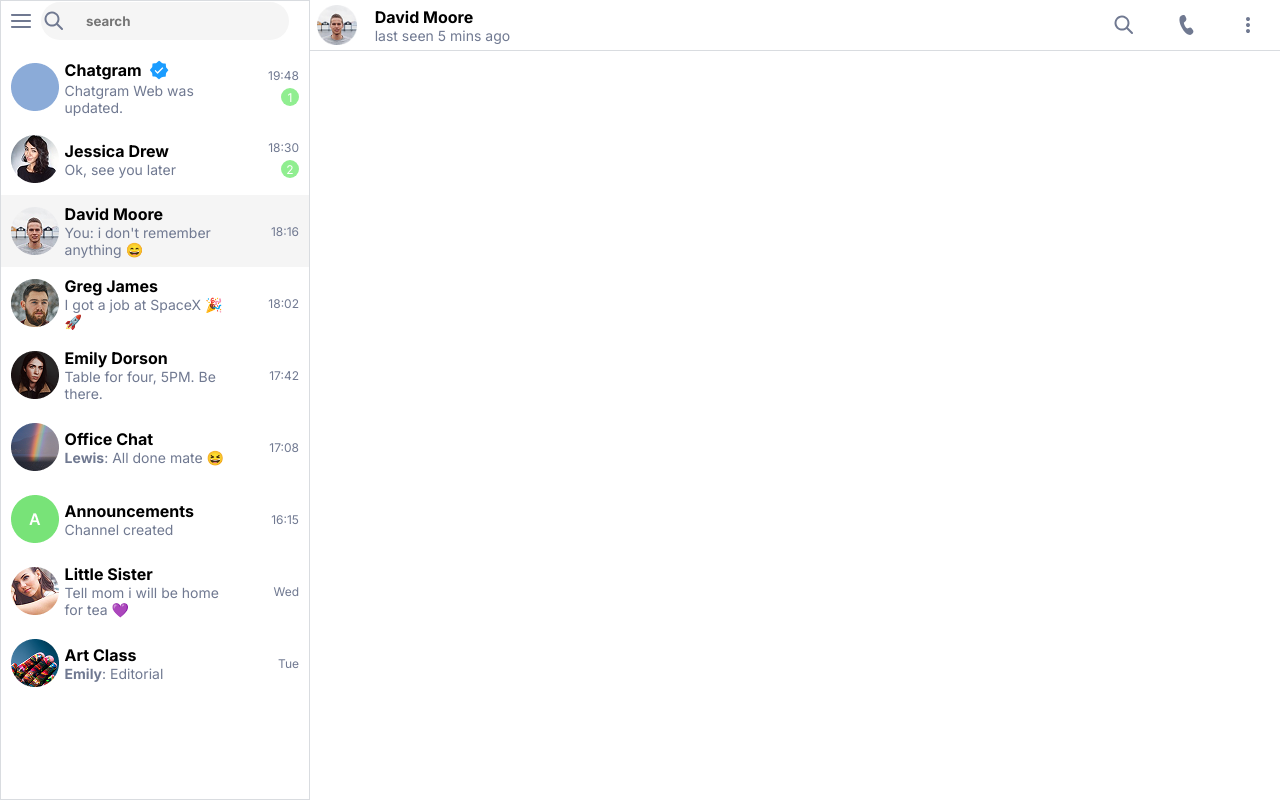
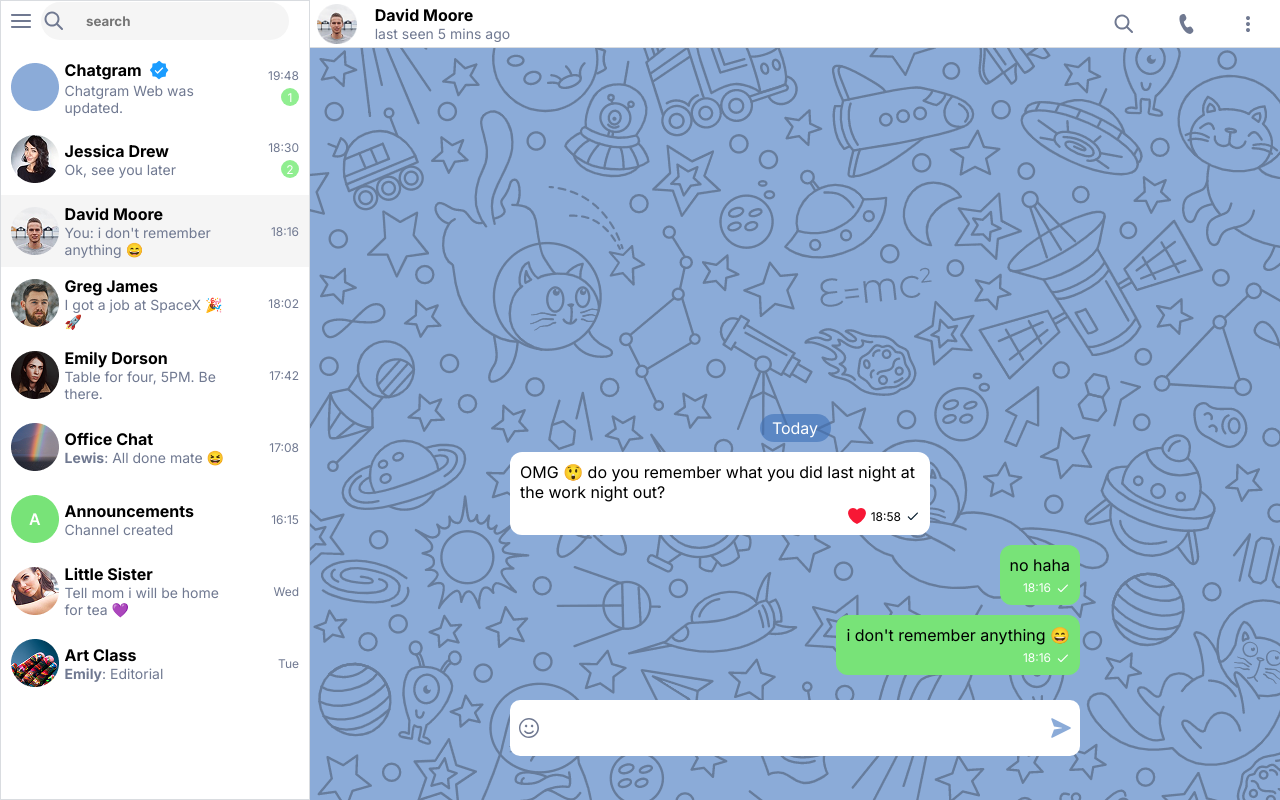
Before and after one commit to guiestrela/Chat-Fake, a plain HTML site: page index.html in a window 1280 px wide. Drawn offline with Linux system fonts and the light colour scheme.

Commit message:
finalizado a parte HTML e CSS

```diff
--- a/index.html
+++ b/index.html
@@ -260,10 +260,75 @@
                     <div class="contact--name">David Moore</div>
                     <div class="contact--status">last seen 5 mins ago</div>
                 </div>
-                <divb class="flex flex--direction--row flex--3 justify--content--end align--items--center div--sidebar--icons">
+                <div class="flex flex--direction--row flex--3 justify--content--end align--items--center div--sidebar--icons">
                     <img src="src/assets/icons/Search.svg" alt="">
                     <img src="src/assets/icons/phone.svg" alt="">
                     <img src="src/assets/icons/more.svg" alt="">
+                </div>
+            </div>
+
+            <div class="flex flex--direction--row background--messages">
+                <div class="flex flex--direction--column div--container--messages width--100">
+                    <div class="flex flex--direction--column flex--6 justify--content--end width--100">
+                        <div class="flex flex--direction--column align--items--center justify--content--center width--100 div--messages">
+                            <div class="date--chat flex justify--content--center align--items--center">Today</div>
+
+                            <div class="flex flex--direction--row justify--content--start width--100">
+                                <div class="flex flex--direction--column message other">
+                                    <div class="flex--6">
+                                        OMG 😲 do you remember what you did last night at the work night out?
+                                    </div>
+                                    <div class="flex--1 flex flex--direction--row justify--content--end align--items--center font--size--12 infos--message">
+                                        <img src="src/assets/icons/heart.svg" alt="">
+                                        <div>18:58</div>
+                                        <img src="src/assets/icons/viewed.svg" alt="">
+                                    </div>
+
+                                </div>
+                            </div>
+
+                            <div class="flex flex--direction--row justify--content--end width--100">
+                                <div class="flex flex--direction--column message you">
+                                    <div class="flex--6">
+                                        no haha
+                                    </div>
+                                    <div class="flex--1 flex flex--direction--row justify--content--end align--items--center font--size--12 infos--message">
+
+                                        <div class="color--white">18:16</div>
+                                        <img src="src/assets/icons/viewedWhite.svg" alt="">
+                                    </div>
+
+                                </div>
+                            </div>
+
+                            <div class="flex flex--direction--row justify--content--end width--100">
+                                <div class="flex flex--direction--column message you">
+                                    <div class="flex--6">
+                                        i don't remember anything 😄
+                                    </div>
+                                    <div class="flex--1 flex flex--direction--row justify--content--end align--items--center font--size--12 infos--message">
+
+                                        <div class="color--white">18:16</div>
+                                        <img src="src/assets/icons/viewedWhite.svg" alt="">
+                                    </div>
+
+                                </div>
+                            </div>
+                        </div>
+                    </div>
+                    <div class="flex flex--direction--row align--items--center flex--1">
+                        <div class="flex flex--direction--row div--text--field">
+                            <div class="flex justify--content--center align--items--center flex--1 ">
+                                <img class="cursor--pointer"" src="src/assets/icons/Emoticons.svg" alt="">
+                            </div>
+                            <div class="flex--13">
+                                <input class="text--field" type="text">
+                            </div>
+                            <div class="flex justify--content--center align--items--center flex--1">
+                                <img class="cursor--pointer" src="src/assets/icons/Send.svg" alt="">
+                            </div>
+                        </div>
+                    </div>
                 </div>
             </div>
         </div>
--- a/src/assets/css/style.css
+++ b/src/assets/css/style.css
@@ -20,6 +20,13 @@
 
 .background--green {
     background-color: lightgreen;
+}
+
+.background--messages {
+    background: #8BABD8;
+    background-image: url(/src/assets/images/background.png);
+    width: 100%;
+    height: 100%;
 }
 
 .background--light--grey {
@@ -147,3 +154,62 @@
     padding-right:20px;
     gap: 30px;
 }
+
+.div--container--messages {
+    padding-bottom: 20px;
+    padding-left: 200px;
+    padding-right: 200px;
+}
+
+.date--chat {
+    width: 71px;
+    height: 28px;
+    border-radius: 15px;
+    background: #3D70B899;
+    font-family: "Inter", serif;
+    font-size: 16px;;
+    color: white;
+}
+
+.message {
+    padding: 10px;
+    border-radius: 12px;
+    font-family: "Inter", serif;
+    font-size: 16px;
+    max-width: 400px;
+    gap: 5px;
+}
+
+.other {
+    background-color: white;
+}
+
+.infos--message {
+    gap: 5px;
+}
+
+.you {
+    background-color: #78E378;
+}
+
+.div--messages {
+    gap: 10px;
+}
+
+.div--text--field {
+    height: 56px;
+    width: 100%;;
+    border-radius: 10px;
+    background-color: white;
+
+}
+
+.text--field {
+    width: 100%;
+    height: 100%;
+    border: 0;
+    background: transparent;
+    outline: 0;
+    font-family: "Inter", serif;
+    font-size: 16px;
+}
--- a/src/assets/css/ui--kit.css
+++ b/src/assets/css/ui--kit.css
@@ -71,6 +71,10 @@ body{
     flex: 5;
 }
 
+.flex--6 {
+    flex: 6;
+}
+
 .flex--10 {
     flex: 10;
 }
@@ -82,3 +86,19 @@ body{
 .container {
     height: 100vh;
 }
+
+.width--100 {
+    width: 100%;
+}
+
+.font--size--12 {
+    font-size: 12px;
+}
+
+.color--white {
+    color: white;
+}
+
+.cursor--pointer {
+    cursor:pointer
+}
```
Also changed, not shown: src/assets/icons/viewedWhite.svg (added), src/assets/images/background.png (added).
